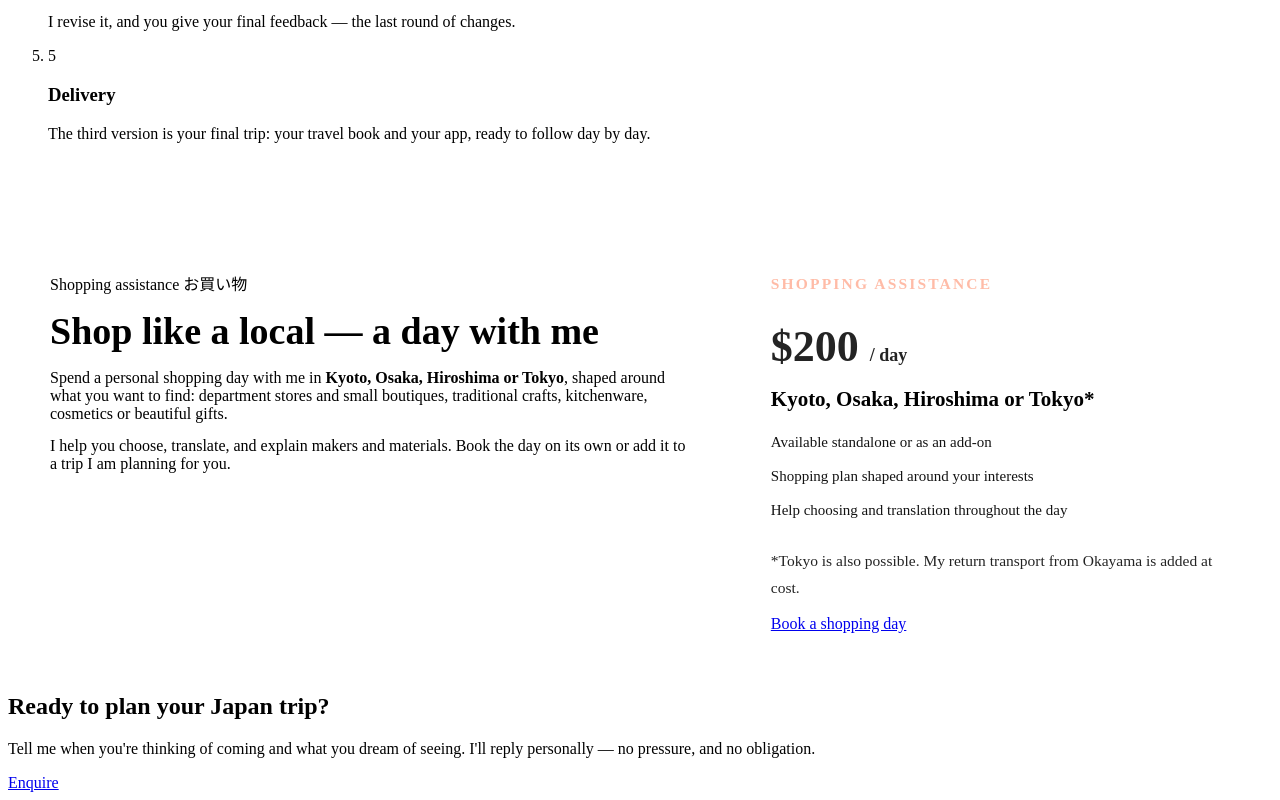
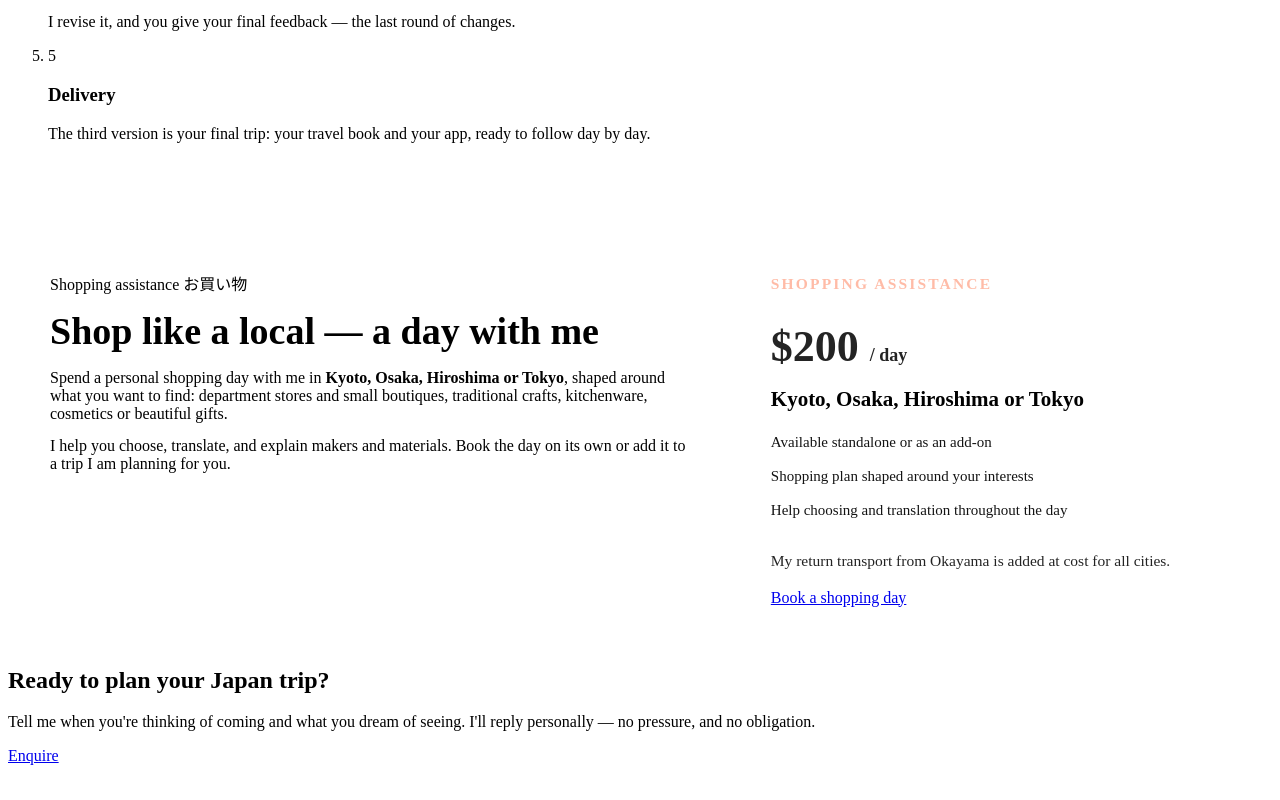
Before and after one commit to adusingi/bentokumiko-japanguide, a website: page src/pages/service.html in a window 1280 px wide. Shown: the part 5496-6296 px from the top of the page. After the commit the page ends 6269 px from the top, so only its background shows below. Drawn offline with Linux system fonts and the light colour scheme; files that its build step writes are made by us from their sources.

Commit message:
Apply shopping transport costs to every city

```diff
--- a/src/pages/service.html
+++ b/src/pages/service.html
@@ -195,13 +195,13 @@
       <aside class="bk-shopping__price" aria-label="Shopping assistance price and details">
         <p class="bk-shopping__label">Shopping assistance</p>
         <p class="bk-shopping__amount">$200 <small>/ day</small></p>
-        <h3>Kyoto, Osaka, Hiroshima or Tokyo*</h3>
+        <h3>Kyoto, Osaka, Hiroshima or Tokyo</h3>
         <ul>
           <li>Available standalone or as an add-on</li>
           <li>Shopping plan shaped around your interests</li>
           <li>Help choosing and translation throughout the day</li>
         </ul>
-        <p>*Tokyo is also possible. My return transport from Okayama is added at cost.</p>
+        <p>My return transport from Okayama is added at cost for all cities.</p>
         <a class="btn btn-cream" href="/shopping.html">Book a shopping day</a>
       </aside>
     </section>
```
Also changed, not shown: src/pages/index.html (+2 -2 lines), src/pages/shopping.html (+1 -1 lines).
